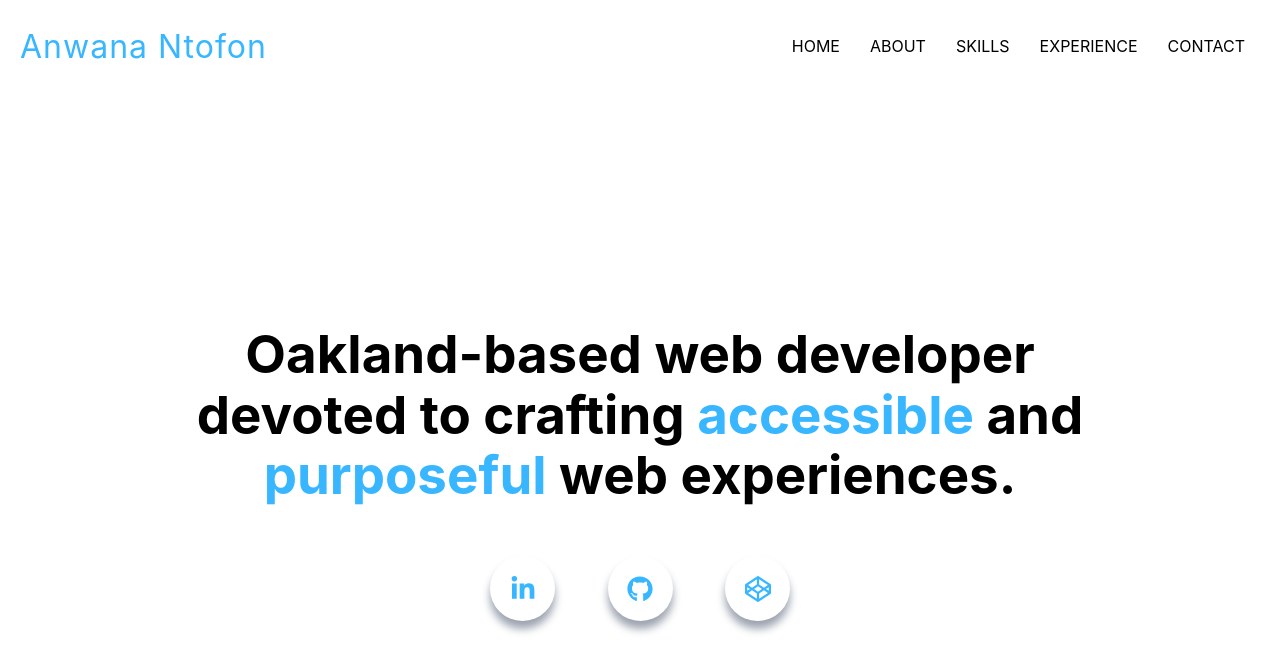
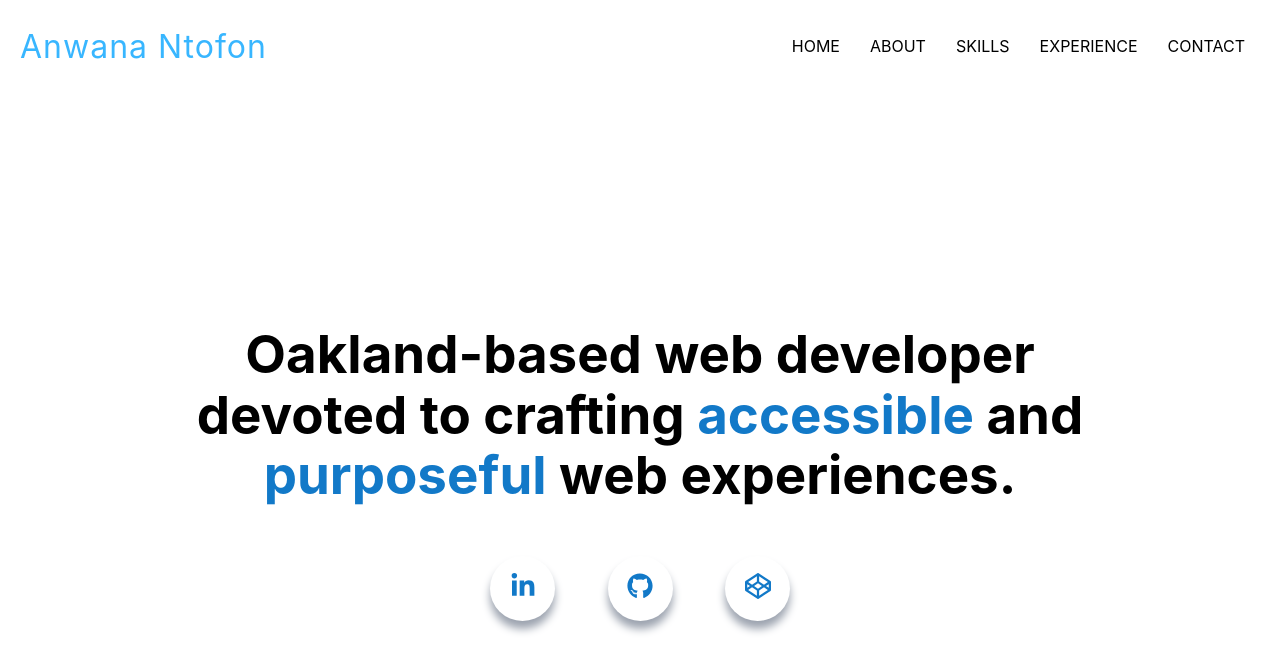
Before and after one commit to antofon/portfolio-v3, a Next.js app: page / in a window 1280 px wide. Shown: the top 672 px of the page. Built offline with nearby package versions, Linux system fonts and the light colour scheme.

Commit message:
Accessibility work on Header section (colors, social links)

```diff
--- a/components/Header.tsx
+++ b/components/Header.tsx
@@ -10,36 +10,43 @@ const Header = () => {
         <span className={headerStyles.name}>purposeful</span> web experiences.
       </h1>
       <div className={headerStyles.socials}>
-        <div>
         <a
           href="https://www.linkedin.com/in/anwanantofon/"
           target="_blank"
           rel="noopener noreferrer"
           className={headerStyles.icon}
         >
+          <span aria-hidden="true">
             <FaLinkedinIn />
+          </span>
+          <span className={headerStyles.visuallyHidden}>
+            Social link to LinkedIn account
+          </span>
         </a>
-        </div>
-        <div>
         <a
           href="https://github.com/antofon"
           target="_blank"
           rel="noopener noreferrer"
           className={headerStyles.icon}
         >
+          <span aria-hidden="true">
             <FaGithub />
+          </span>
+          <span className={headerStyles.visuallyHidden}>Social link to GitHub account</span>
         </a>
-        </div>
-        <div>
         <a
           href="https://codepen.io/antofon"
           target="_blank"
           rel="noopener noreferrer"
           className={headerStyles.icon}
         >
+          <span aria-hidden="true">
             <FaCodepen />
+          </span>
+          <span className={headerStyles.visuallyHidden}>
+            Social link to CodePen account
+          </span>
         </a>
-        </div>
       </div>
     </div>
   );
--- a/styles/Header.module.css
+++ b/styles/Header.module.css
@@ -12,7 +12,8 @@
 }
 
 .name {
-  color: #38b6ff;
+  /* color: #38b6ff; */
+  color: #1279c8;
 }
 
 /* SOCIALS */
@@ -26,7 +27,8 @@
 .icon {
   border-radius: 50%;
   background: #fff;
-  color: #38b6ff;
+  /* color: #38b6ff; */
+  color: #1279c8;
   font-size: 24px;
   display: flex;
   justify-content: center;
@@ -40,6 +42,23 @@
 
 .icon:hover {
   transform: scale(1.05);
+}
+
+/**
+ * Visually hide an element, but leave it available for screen readers
+ * @link https://github.com/h5bp/html5-boilerplate/blob/master/dist/css/main.css
+ * @link http://snook.ca/archives/html_and_css/hiding-content-for-accessibility
+ * @link https://github.com/h5bp/main.css/issues/12#issuecomment-321106995
+ */
+.visuallyHidden {
+  border: 0;
+  clip: rect(0 0 0 0);
+  height: 1px;
+  overflow: hidden;
+  padding: 0;
+  position: absolute;
+  white-space: nowrap;
+  width: 1px;
 }
 
 /* MEDIA QUERIES */
```
Lines whose indentation alone changed are shown as unchanged.
